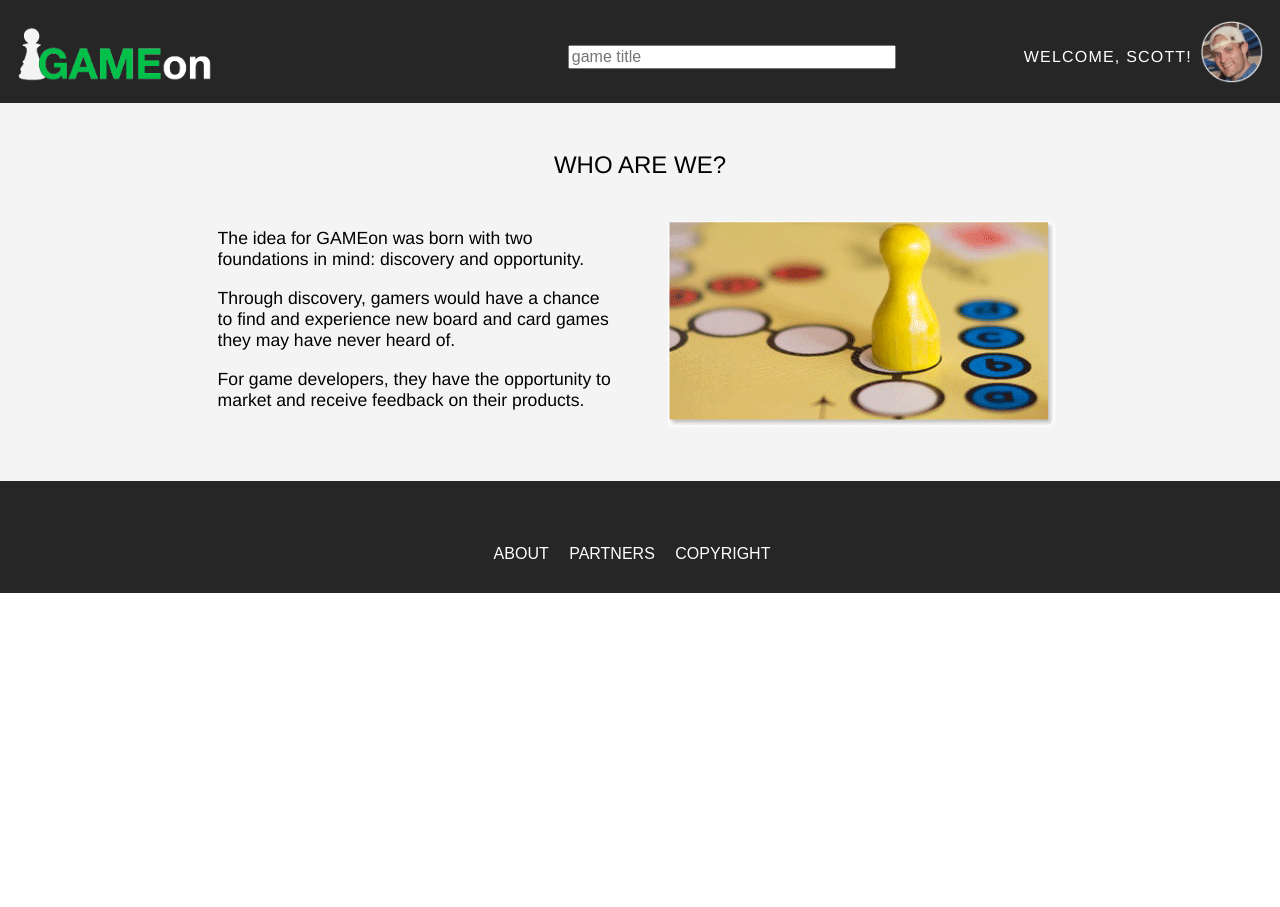
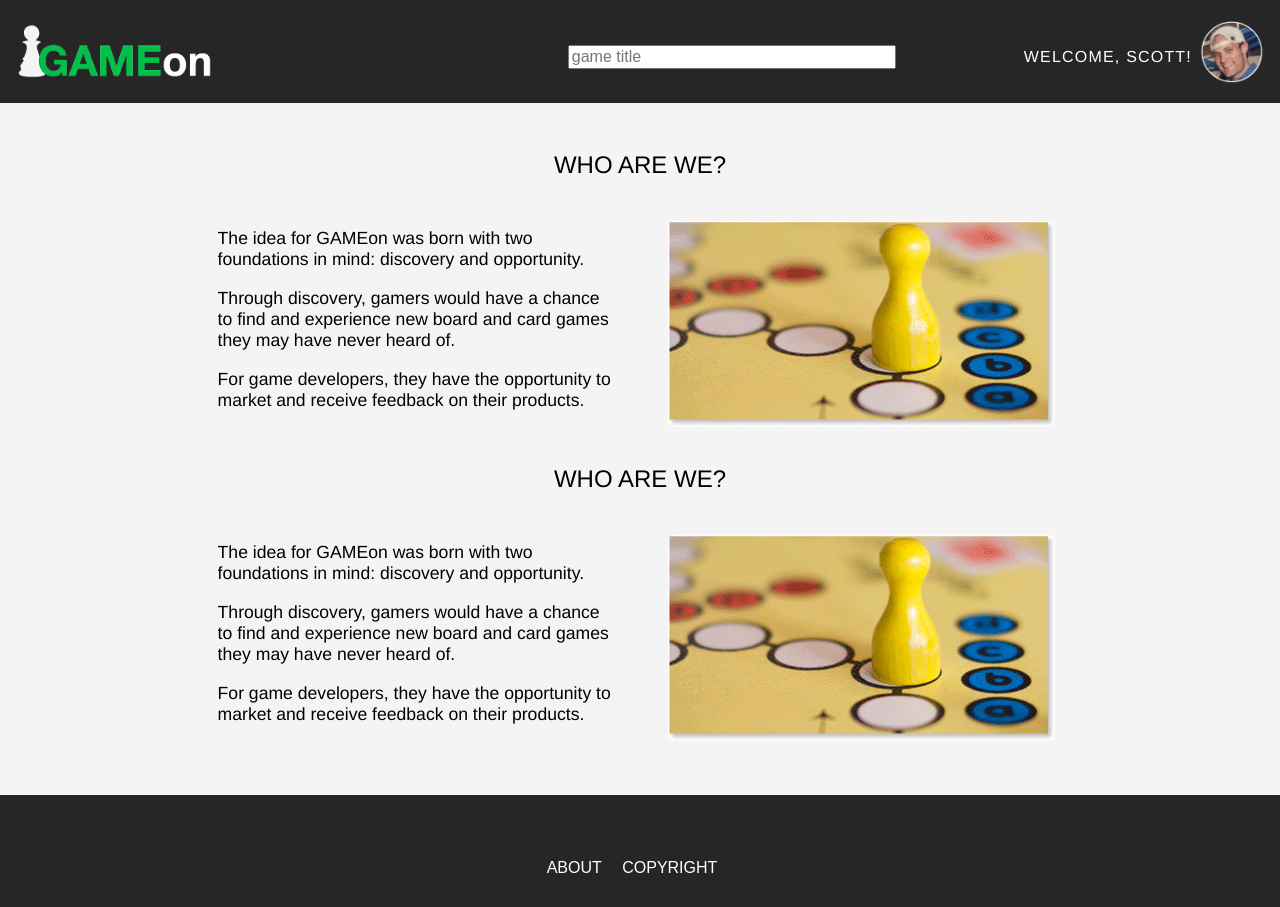
Before and after one commit to scottanderson5/GAME-ON, a Jekyll site: the page built from about.html, in a window 1280 px wide. Built offline with Jekyll 4.4.1, drawn with Linux system fonts in a browser that asks for light colours.

Commit message:
Updating Modals

```diff
--- a/_includes/footer.html
+++ b/_includes/footer.html
@@ -5,9 +5,9 @@
 			<a href="about.html">
 				ABOUT
 			</a>
-			<a href="#">
+			<!--<a href="#">
 				PARTNERS
-			</a>
+			</a>-->
 			<a href="#">
 				COPYRIGHT
 			</a>
--- a/_sass/_aboutpage.scss
+++ b/_sass/_aboutpage.scss
@@ -9,10 +9,14 @@
 	padding: 3em 0em 3em 0em;
 }
 
-.about-intro{
+%about-intro{
 	font-family: $MainFontFamily;
+	text-align: left;
+}
+
+.about-intro1{
+	@extend %about-intro;
 	margin: 0 auto;
-	text-align: left;
 }
 
 .about-intro-text{
@@ -37,3 +41,8 @@
 .about-pic{
 	float: right;
 }
+
+.about-intro2{
+	@extend %about-intro;
+	margin: 2em auto;
+}
--- a/_sass/_header.scss
+++ b/_sass/_header.scss
@@ -42,7 +42,7 @@
 }
 
 .logo-header-wrap{
-	padding: 1.7em 1em 1em 1em;
+	padding: 1.5em 1em 1em 1em;
 	float: left;
 }
 
--- a/_sass/_workssection.scss
+++ b/_sass/_workssection.scss
@@ -221,16 +221,15 @@
 	border-radius: 4px;
 	box-shadow: 0 3px 9px rgba(0, 0, 0, 0.5);
 	border: 1px solid $BorderColor;
-	margin: 50em 0em 0em 0em;
+	margin: 40em 0em 0em 0em;
 
 	@media (min-width: 600px){
 		width: 65%;
-		margin: 31em 0em 0em 0em;
+		margin: 30em 0em 0em 0em;
 	}
 
 	@media (min-width: 900px){
 		width: 50%;
-		margin: 33em 0em 0em 0em;
 	}
 }
 
@@ -264,7 +263,7 @@
 	border-radius: 4px;
 	box-shadow: 0 3px 9px rgba(0, 0, 0, 0.5);
 	border: 1px solid $BorderColor;
-	margin: 60em 0em 0em 0em;
+	margin: 40em 0em 0em 0em;
 
 	@media (min-width: 600px){
 		width: 65%;
@@ -273,7 +272,6 @@
 
 	@media (min-width: 900px){
 		width: 50%;
-
 	}
 }
 
@@ -307,7 +305,7 @@
 	border-radius: 4px;
 	box-shadow: 0 3px 9px rgba(0, 0, 0, 0.5);
 	border: 1px solid $BorderColor;
-	margin: 80em 0em 0em 0em;
+	margin: 40em 0em 0em 0em;
 
 	@media (min-width: 600px){
 		width: 65%;
@@ -316,7 +314,6 @@
 
 	@media (min-width: 900px){
 		width: 50%;
-		margin: 33em 0em 0em 0em;
 	}
 }
 
--- a/about.html
+++ b/about.html
@@ -6,8 +6,8 @@ title: About Page
 <div class="row">
 	<div class="col col-12 about-main">
 
-
-		<div class="col col-8 about-intro">
+		<div class="row">
+			<div class="col col-8 about-intro1">
 
 				<div class="about-intro-text">
 					WHO ARE WE?
@@ -30,7 +30,34 @@ title: About Page
 						<img src="Assets/AboutGame.gif">
 					</div>
 				</div>
+			</div>
+		</div>
 
+		<div class="row">
+			<div class="col col-8 about-intro2">
+
+				<div class="about-intro-text">
+					WHO ARE WE?
+				</div>
+
+				<div class="about-info-wrap">
+					<div class="about-p">
+					<p>
+					The idea for GAMEon was born with two foundations in mind: discovery and opportunity.
+					</p>
+					<p>
+					Through discovery, gamers would have a chance to find and experience new board and card games they may have never heard of.
+					</p>
+					<p>
+					For game developers, they have the opportunity to market and receive feedback on their products.
+					</p>
+
+					</div>
+					<div class="about-pic">
+						<img src="Assets/AboutGame.gif">
+					</div>
+				</div>
+			</div>
 		</div>
 
 
```
Also changed, not shown: index.html (+4 -4 lines). Lines whose indentation alone changed are shown as unchanged.
